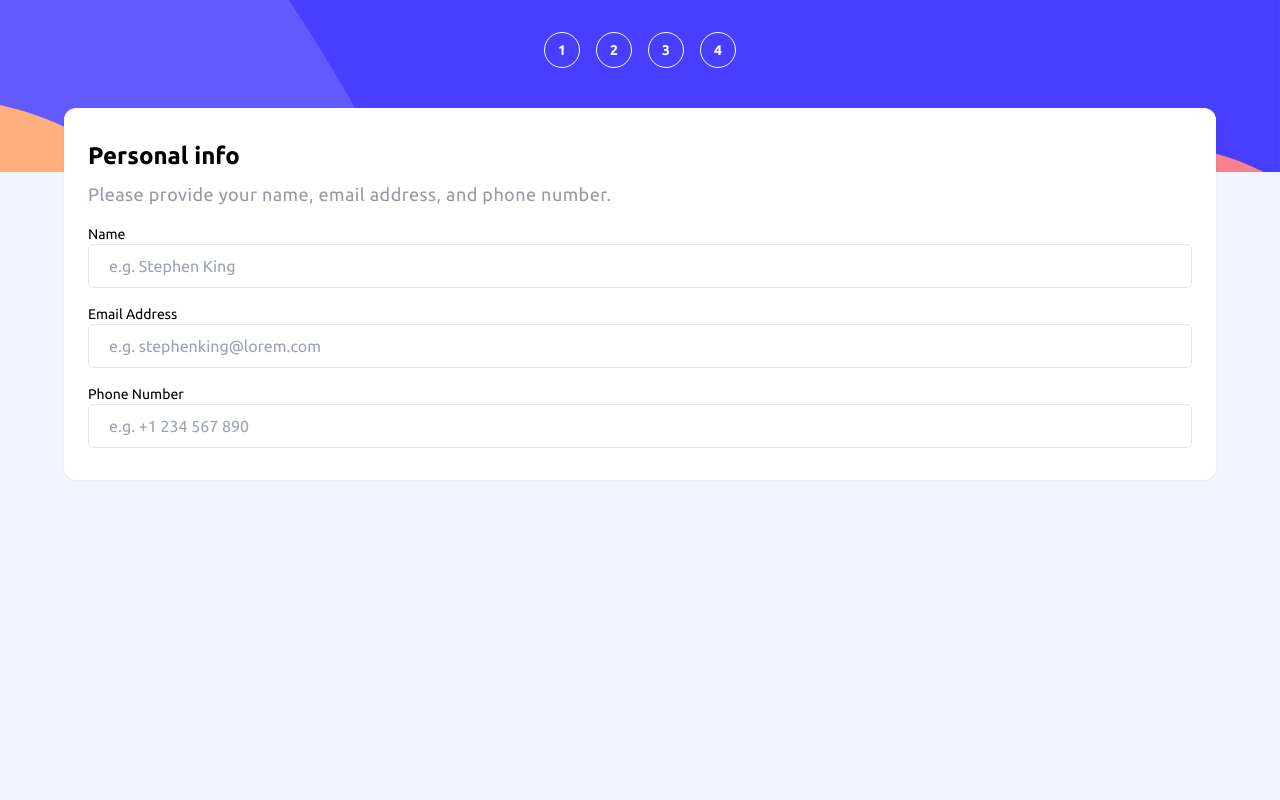
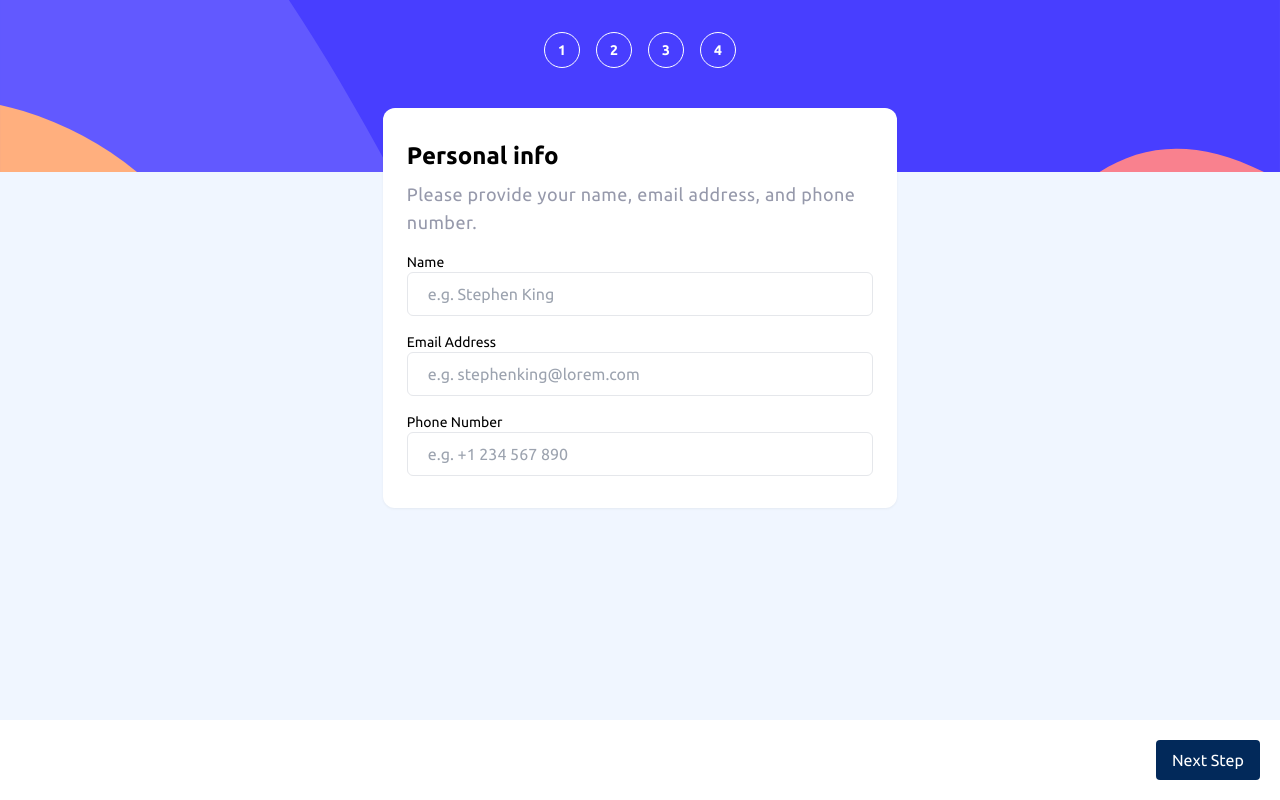
Before and after one commit to ndrvndr/multi-step-form-frontendmentor, a React (Vite) app: page / in a window 1280 px wide. Built offline with nearby package versions, Linux system fonts and the light colour scheme.

Commit message:
create navigation button

```diff
--- a/src/components/Elements/Input/index.jsx
+++ b/src/components/Elements/Input/index.jsx
@@ -3,10 +3,10 @@ import Label from "./Label";
 import Input from "./Input";
 
 const InputForm = (props) => {
-  const { label, name, type, placeholder } = props;
+  const { label, htmlFor, type, placeholder } = props;
   return (
     <div className="flex flex-col mt-4">
-      <Label label={label} htmlFor={name} />
+      <Label label={label} htmlFor={htmlFor} />
       <Input name={name} type={type} placeholder={placeholder} />
     </div>
   );
@@ -16,7 +16,7 @@ InputForm.propTypes = {
   label: PropTypes.string.isRequired,
   type: PropTypes.string.isRequired,
   placeholder: PropTypes.string.isRequired,
-  name: PropTypes.string.isRequired,
+  htmlFor: PropTypes.string.isRequired,
 };
 
 export default InputForm;
--- /dev/null
+++ b/src/components/Elements/NavigationButton/index.jsx
@@ -0,0 +1,18 @@
+import PropTypes from "prop-types";
+
+const NavigationButton = (props) => {
+  const { label, bgColor, textColor } = props;
+  return (
+    <button className={`${bgColor} ${textColor} px-4 py-3 rounded-[4px]`}>
+      {label}
+    </button>
+  );
+};
+
+NavigationButton.propTypes = {
+  label: PropTypes.string.isRequired,
+  bgColor: PropTypes.string.isRequired,
+  textColor: PropTypes.string.isRequired,
+};
+
+export default NavigationButton;
--- a/src/pages/firstStep.jsx
+++ b/src/pages/firstStep.jsx
@@ -1,9 +1,11 @@
 import InputForm from "../components/Elements/Input";
+import NavigationButton from "../components/Elements/NavigationButton";
 import AuthLayout from "../components/Layout/AuthLayout";
 
 const FirstStep = () => {
   return (
     <AuthLayout>
+      <div className="flex flex-col items-center">
         <div className="w-[90%] h-fit bg-neutral-white rounded-xl drop-shadow-sm px-6 py-8 relative -top-16">
           <h1 className="text-2xl font-bold mb-2">Personal info</h1>
           <p className="leading-7 tracking-wide text-lg text-neutral-cool-gray">
@@ -28,6 +30,15 @@ const FirstStep = () => {
             placeholder="e.g. +1 234 567 890"
           />
         </div>
+
+        <div className="w-full h-20 bg-white fixed bottom-0 px-5 flex items-center justify-end">
+          <NavigationButton
+            label="Next Step"
+            bgColor="bg-primary-marine-blue"
+            textColor="text-neutral-white"
+          />
+        </div>
+      </div>
     </AuthLayout>
   );
 };
```
Lines whose indentation alone changed are shown as unchanged.
